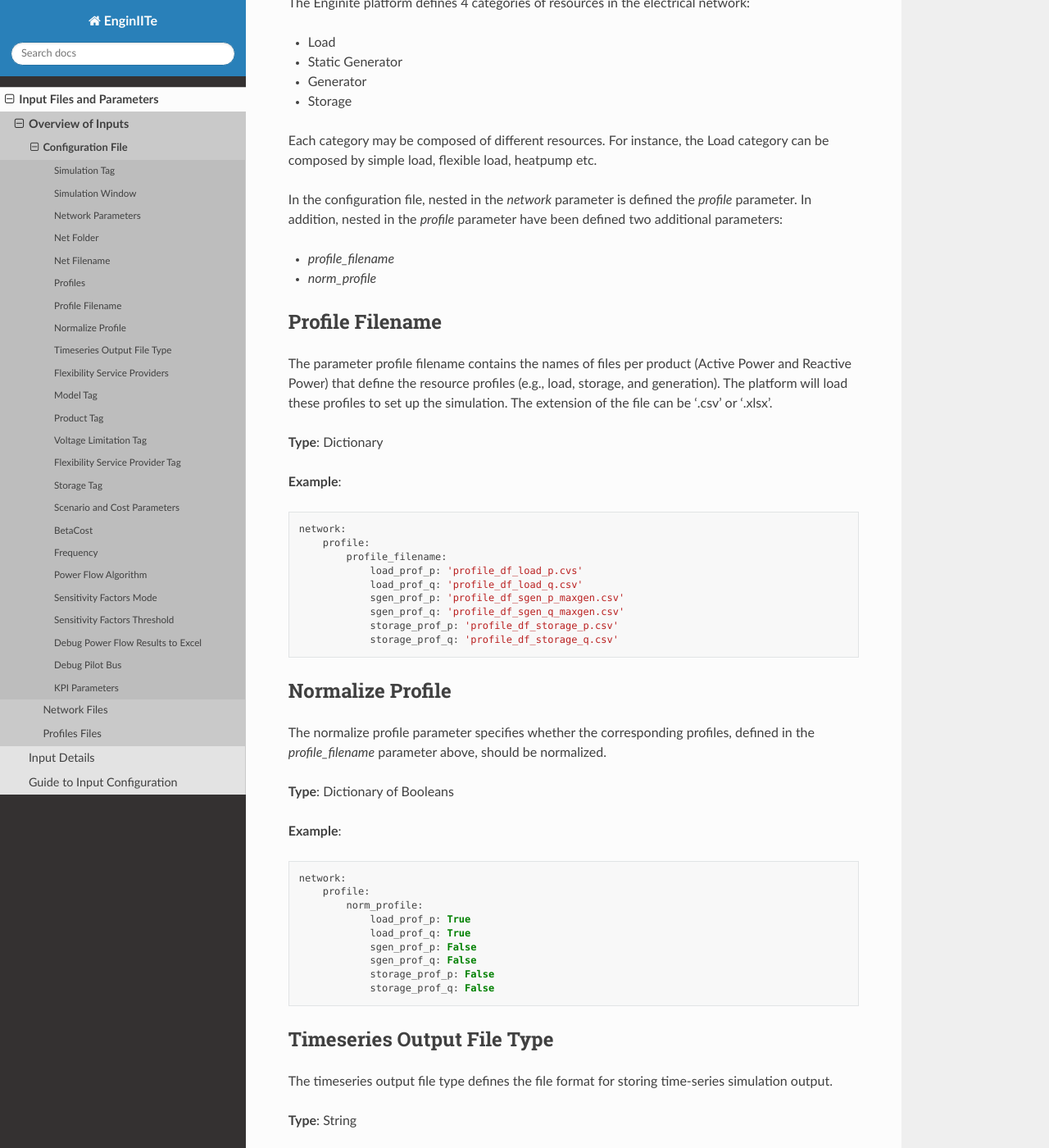
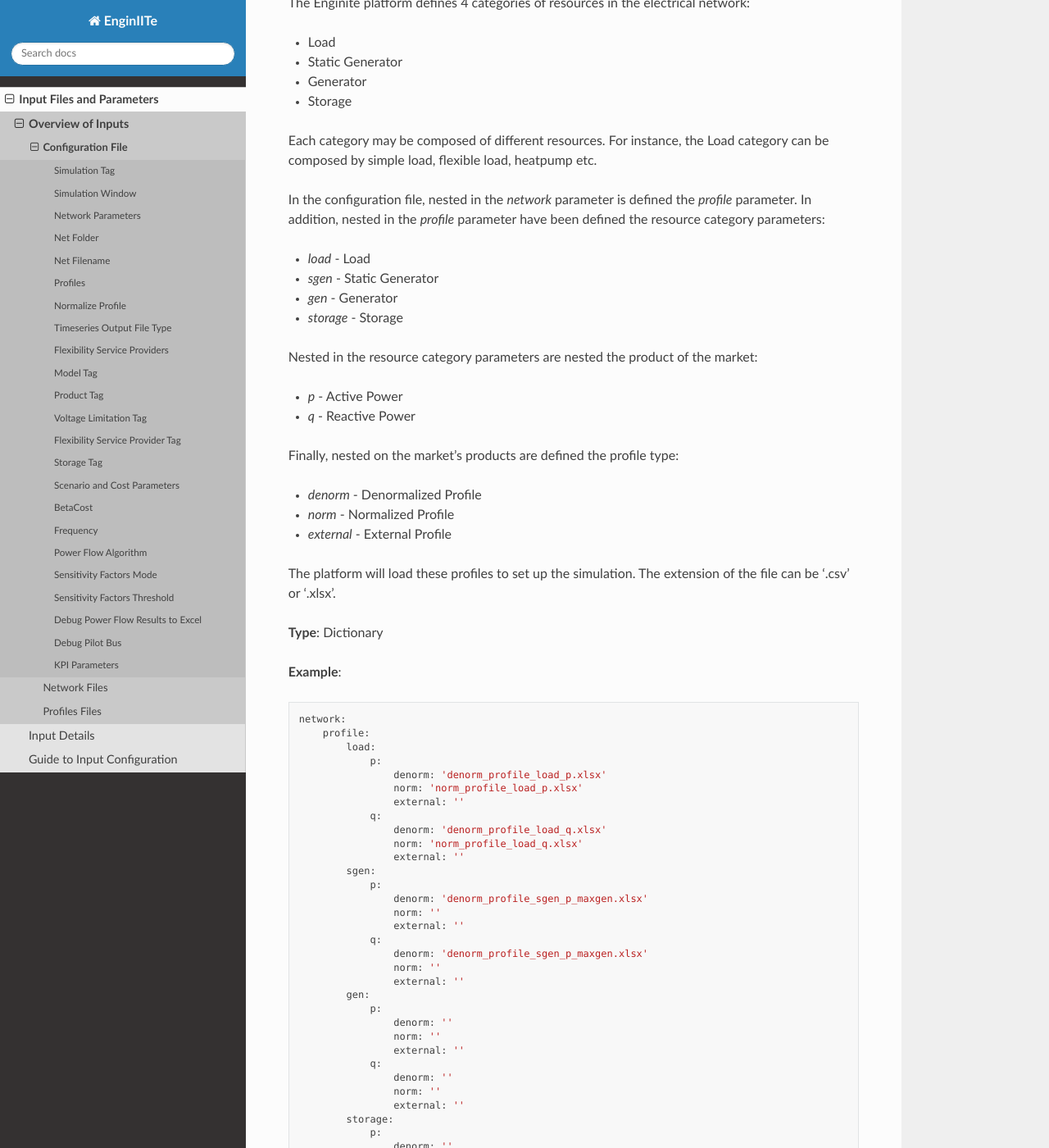
Before and after one commit to MarcoGalici/EnginIITe, a Sphinx documentation site: the page built from docs/inputs/config_file.rst, in a window 1280 px wide and 1400 px high, scrolled down 1661 px. Shown: the whole window at 82% size. Built offline with Sphinx 7.4.7 and the Read the Docs theme 3.1.0, drawn with Linux system fonts in a browser that asks for light colours; pages that are not in the unit, such as notebooks, are missing from menus; some of the changed text lies outside the part shown.

Commit message:
Add files via upload

```diff
--- a/docs/inputs/config_file.rst
+++ b/docs/inputs/config_file.rst
@@ -9,7 +9,7 @@ market model settings, and simulation parameters.
 
 
 Simulation Tag
---------------
+----------------
 The simulation tag is a tag added at the end of the result outputs to identify the simulation.
 This helps differentiate between various simulations when running sensitivity analyses.
 
@@ -23,7 +23,7 @@ String
 
 
 Simulation Window
------------------
+-------------------
 The simulation window defines the start and end time intervals to be analyzed during the simulation.
 It requires two parameters; the initial interval and the last (plus one) interval.
 The simulation window is agnostic of the granularity of the simulation, but it depends on the specific intervals.
@@ -37,13 +37,13 @@ List of two integers
 
 
 Network Parameters
-------------------
+--------------------
 
 Inside the parameter `network` have been defined several sub-parameters.
 In the following each sub-parameter is described.
 
 Net Folder
-----------
+------------
 The net folder parameter defines the name of the folder where the network data are stored.
 
 **Type**:
@@ -82,15 +84,25 @@ Each category may be composed of different resources. For instance, the Load cat
 flexible load, heatpump etc.
 
 In the configuration file, nested in the `network` parameter is defined the `profile` parameter. In addition, nested in
-the `profile` parameter have been defined two additional parameters:
+the `profile` parameter have been defined the resource category parameters:
 
-* `profile_filename`
-* `norm_profile`
+* `load` - Load
+* `sgen` - Static Generator
+* `gen` - Generator
+* `storage` - Storage
 
-Profile Filename
-----------------
-The parameter profile filename contains the names of files per product (Active Power and Reactive Power)
-that define the resource profiles (e.g., load, storage, and generation).
+Nested in the resource category parameters are nested the product of the market:
+
+* `p` - Active Power
+* `q` - Reactive Power
+
+Finally, nested on the market's products are defined the profile type:
+
+* `denorm` - Denormalized Profile
+* `norm` - Normalized Profile
+* `external` - External Profile
+
+
 The platform will load these profiles to set up the simulation.
 The extension of the file can be '.csv' or '.xlsx'.
 
@@ -101,17 +113,46 @@ Dictionary
 
     network:
         profile:
-            profile_filename:
-                load_prof_p: 'profile_df_load_p.cvs'
-                load_prof_q: 'profile_df_load_q.csv'
-                sgen_prof_p: 'profile_df_sgen_p_maxgen.csv'
-                sgen_prof_q: 'profile_df_sgen_q_maxgen.csv'
-                storage_prof_p: 'profile_df_storage_p.csv'
-                storage_prof_q: 'profile_df_storage_q.csv'
+            load:
+                p:
+                    denorm: 'denorm_profile_load_p.xlsx'
+                    norm: 'norm_profile_load_p.xlsx'
+                    external: ''
+                q:
+                    denorm: 'denorm_profile_load_q.xlsx'
+                    norm: 'norm_profile_load_q.xlsx'
+                    external: ''
+            sgen:
+                p:
+                    denorm: 'denorm_profile_sgen_p_maxgen.xlsx'
+                    norm: ''
+                    external: ''
+                q:
+                    denorm: 'denorm_profile_sgen_p_maxgen.xlsx'
+                    norm: ''
+                    external: ''
+            gen:
+                p:
+                    denorm: ''
+                    norm: ''
+                    external: ''
+                q:
+                    denorm: ''
+                    norm: ''
+                    external: ''
+            storage:
+                p:
+                    denorm: ''
+                    norm: ''
+                    external: 'storage_initprof_param.xlsx'
+                q:
+                    denorm: ''
+                    norm: ''
+                    external: 'storage_initprof_param.xlsx'
 
 
 Normalize Profile
------------------
+-------------------
 The normalize profile parameter specifies whether the corresponding profiles,
 defined in the `profile_filename` parameter above, should be normalized.
 
@@ -132,7 +173,7 @@ Dictionary of Booleans
 
 
 Timeseries Output File Type
----------------------------
+-----------------------------
 The timeseries output file type defines the file format for storing time-series simulation output.
 
 **Type**:
@@ -145,7 +186,7 @@ String
 
 
 Flexibility Service Providers
------------------------------
+-------------------------------
 The Enginite platform allows the user to simulate different flexibility markets per market model, market product,
 market voltage limitation, market storage capacity and finally per flexibility service provider (aka fsp) category.
 In the configuration file, nested in the `network` parameter is defined the `fsp` parameter.
@@ -168,7 +209,7 @@ bidding strategy, and input file.
 
 
 Model Tag
----------
+-----------
 The model tag parameter defines the market model used in the simulation.
 Available options:
 
@@ -185,7 +226,7 @@ String
 
 
 Product Tag
------------
+-------------
 The product tag parameter specifies the type of market products considered in the simulation.
 It can be for Active Power (P), Reactive Power (Q), or both.
 
@@ -198,7 +239,7 @@ List of Strings
 
 
 Voltage Limitation Tag
-----------------------
+------------------------
 The voltage limitation parameter defines the voltage limitations for the simulation.
 Each tag represents a different voltage range.
 
@@ -217,7 +258,7 @@ List of Strings
 
 
 Flexibility Service Provider Tag
---------------------------------
+----------------------------------
 The flexibility service provider tag parameter defines the percentage increments for FSP capacity activation.
 
 **Type**:
@@ -237,7 +278,7 @@ List of Strings
 
 
 Storage Tag
------------
+-------------
 The storage tag parameter defines a multiplier for storage capacity activation.
 If requires a string (i.e., 'SK01') where the number at the end defines the multiplier. For instance 'SK02' define a
 storage capacity two times the initial value of the storage present in the network file.
@@ -251,7 +292,7 @@ String
 
 
 Scenario and Cost Parameters
-----------------------------
+------------------------------
 For each resource category in the electrical network, the Enginite platform allows the user to define a multipliers
 that is applied to the load, static generation, generator and storage profiles for a given scenario.
 In case one category is not included in the network, the user can avoid define the parameter for that specific resource.
@@ -268,7 +309,7 @@ Integer
 
 
 BetaCost
---------
+----------
 The beta cost parameter represents the Value of Lost Load (VOLL), measured in EUR/MWh, based on the country in question.
 
 * For Spain: 5890 [EUR/MWh]
@@ -290,7 +331,7 @@ Integer
 
 
 Frequency
----------
+-----------
 Frequency setting for the power flow algorithm.
 
 **Type**:
@@ -302,7 +343,7 @@ Integer
 
 
 Power Flow Algorithm
---------------------
+----------------------
 The power flow algorithm parameter specifies the power flow algorithm to be used.
 Available options include:
 
@@ -318,7 +359,7 @@ String
 
 
 Sensitivity Factors Mode
-------------------------
+--------------------------
 Defines the mode for sensitivity factor calculation.
 
 **Type**:
@@ -330,7 +371,7 @@ String
 
 
 Sensitivity Factors Threshold
------------------------------
+-------------------------------
 If the number of hours multiplied by the number of pilot bus exceeds this threshold,
 the matrix of the worst hour will be used.
 
@@ -343,7 +384,7 @@ Integer
 
 
 Debug Power Flow Results to Excel
----------------------------------
+-----------------------------------
 When set to `True`, power flow results are saved to Excel for debugging.
 
 **Type**:
@@ -355,7 +396,7 @@ Boolean
 
 
 Debug Pilot Bus
----------------
+-----------------
 When set to `True`, the file `VPilotBus_FULLH_FULLBUS.csv` is saved in the Market_input folder.
 
 **Type**:
@@ -367,7 +408,7 @@ Boolean
 
 
 KPI Parameters
-------------
+----------------
 Tolerances for voltage and current simulations. These parameters impact both the market and KPI evaluation.
 
 **Type**:
```
Also changed, not shown: other parts of docs/inputs/config_file.rst (+3 -1 lines), docs/inputs/profiles_file.rst (+11 -2 lines).
